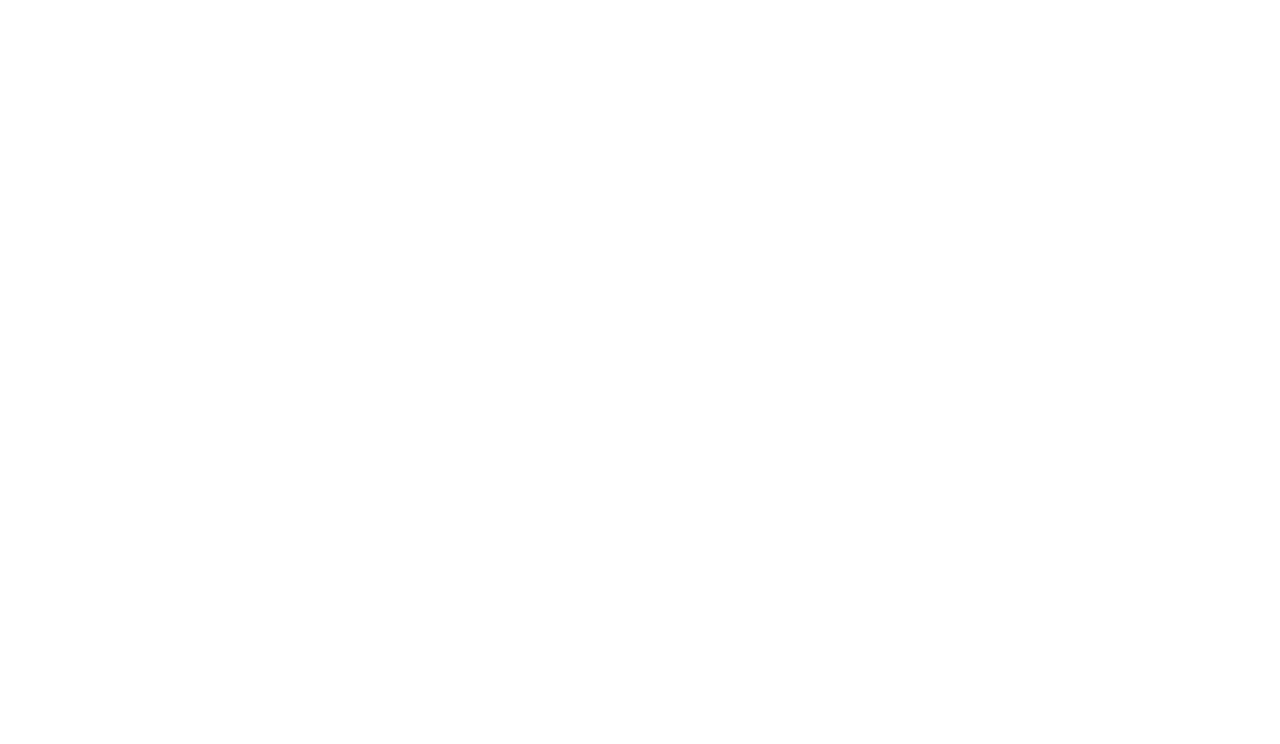
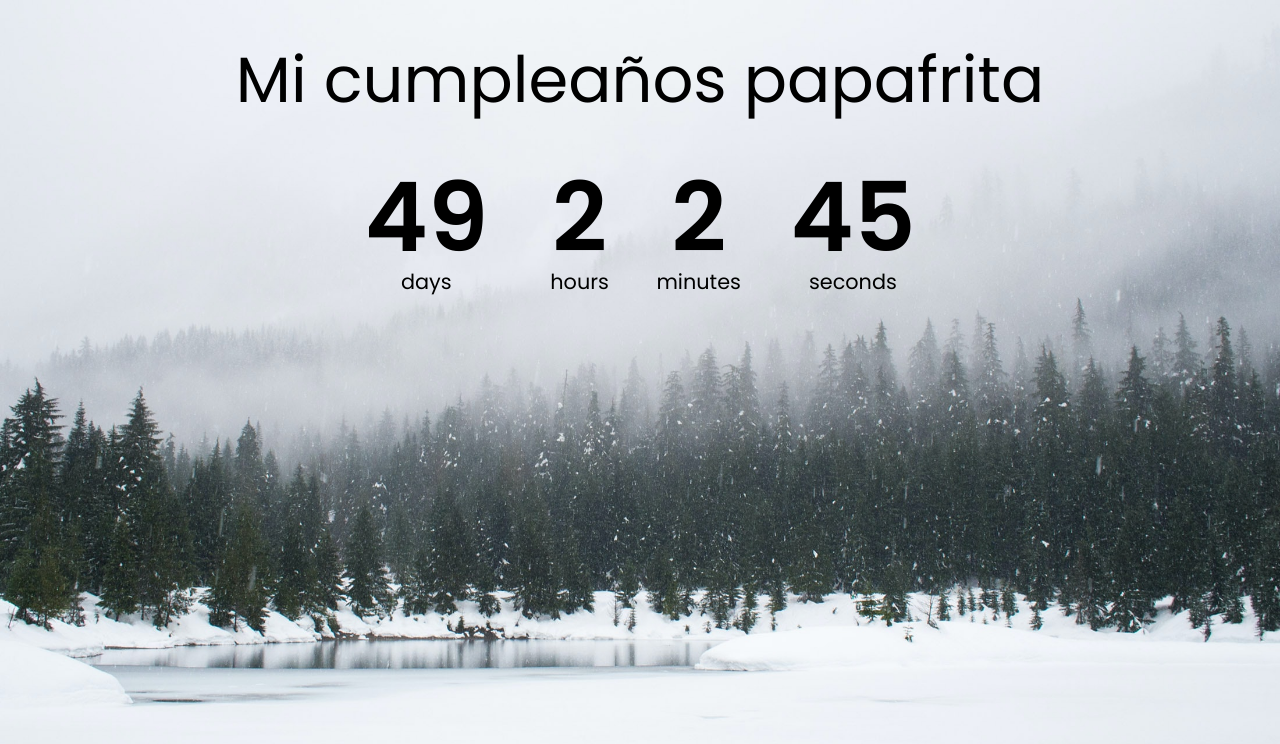
Before and after one commit to JHerlein/CountDownTimer, a plain HTML site: page index.html in a window 1280 px wide. Drawn offline with Linux system fonts and the light colour scheme.

Commit message:
final version

```diff
--- a/index.html
+++ b/index.html
@@ -4,9 +4,29 @@
     <meta charset="UTF-8">
     <meta http-equiv="X-UA-Compatible" content="IE=edge">
     <meta name="viewport" content="width=device-width, initial-scale=1.0">
-    <title>Document</title>
+    <title>Count Down Timer</title>
+    <link rel="stylesheet" href="style.css">
+    <script src = "script.js" defer></script>
 </head>
 <body>
-
+    <h1>Mi cumpleaños papafrita</h1>
+    <div class="countdown-container">
+        <div class="countdown-el days-c">
+            <p class="big-text" id="days">0</p>
+            <span>days</span>
+        </div>
+        <div class="countdown-el hours-c">
+            <p class="big-text" id="hours">0</p>
+            <span>hours</span>
+        </div>
+        <div class="countdown-el minutes-c">
+            <p class="big-text" id="minutes">0</p>
+            <span>minutes</span>
+        </div>
+        <div class="countdown-el seconds-c">
+            <p class="big-text" id="seconds">0</p>
+            <span>seconds</span>
+        </div>
+    </div>
 </body>
 </html>
--- a/script.js
+++ b/script.js
@@ -0,0 +1,26 @@
+const daysEl = document.getElementById('days');
+const hoursEl = document.getElementById('hours');
+const minsEl = document.getElementById('minutes');
+const secondsEl = document.getElementById('seconds');
+
+const newYears = "23 Mar 2022";
+
+function countDown(){
+    const newYearsDate = new Date(newYears);
+    const currenDate = new Date();
+    const totalSeconds = (newYearsDate - currenDate) / 1000;
+    const days = Math.floor(totalSeconds / 3600 / 24);
+    const hours = Math.floor(totalSeconds / 3600) % 24;
+    const minutes = Math.floor(totalSeconds / 60) % 60;
+    const seconds = Math.floor(totalSeconds) % 60;
+
+    daysEl.innerHTML = days;
+    hoursEl.innerHTML = hours;
+    minsEl.innerHTML = minutes;
+    secondsEl.innerHTML = seconds;
+    console.log(days,hours,minutes,seconds);
+}
+//initual call
+setInterval(countDown,1000);
+
+countDown();
--- a/style.css
+++ b/style.css
@@ -0,0 +1,41 @@
+@import url("https://fonts.googleapis.com/css2?family=Poppins:wght@200;400;600&display=swap");
+
+* {
+  box-sizing: border-box;
+}
+
+body {
+  background-image: url(snow.jpg);
+  font-family: "Poppins", sans-serif;
+  margin: 0;
+  background-size: cover;
+  display: flex;
+  flex-direction: column;
+  align-items: center;
+  justify-content: center;
+}
+
+h1 {
+  font-size: 4rem;
+  margin-top: 2rem;
+  font-weight: normal;
+}
+
+.countdown-container {
+  display: flex;
+}
+
+.big-text {
+  font-weight: bold;
+  font-size: 6rem;
+  line-height: 1;
+  margin: 0 2rem;
+}
+
+.countdown-el {
+  text-align: center;
+}
+
+.countdown-el span {
+  font-size: 1.3rem;
+}
```
Also changed, not shown: snow.jpg (added).
